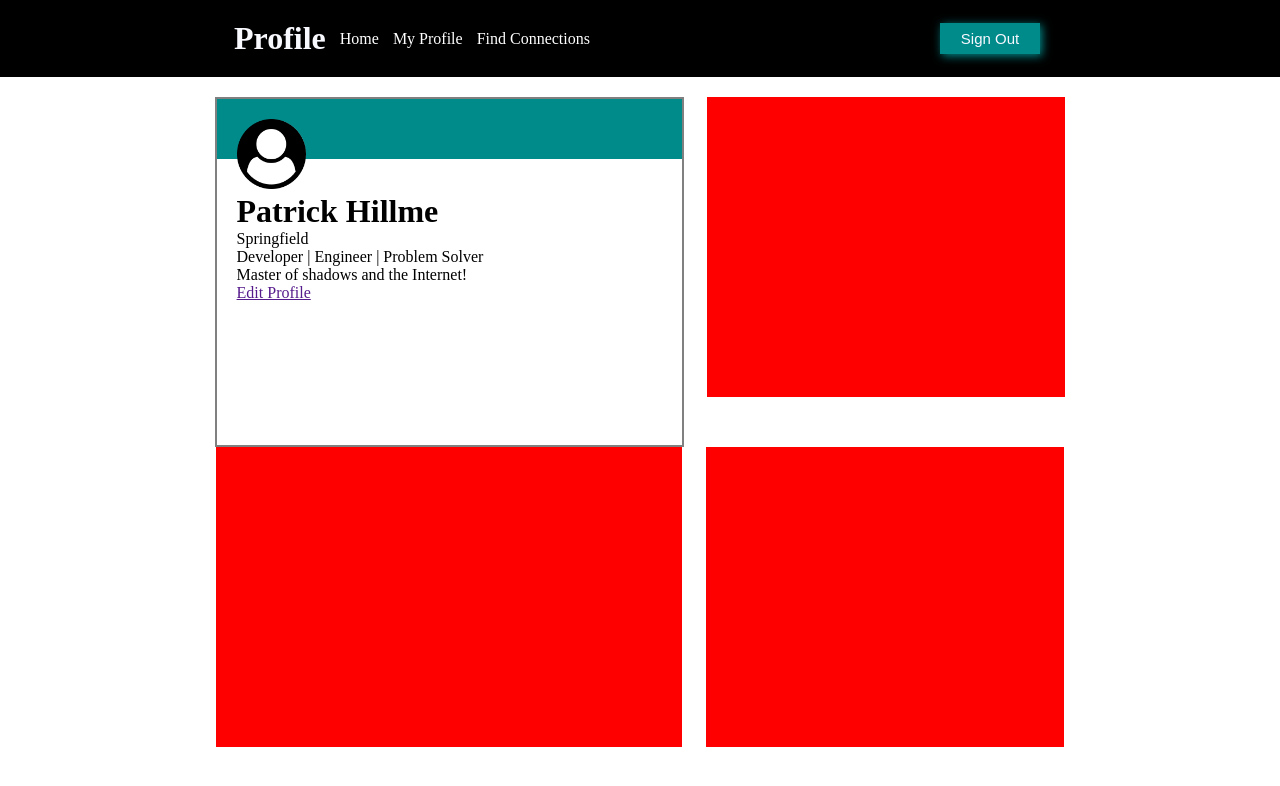
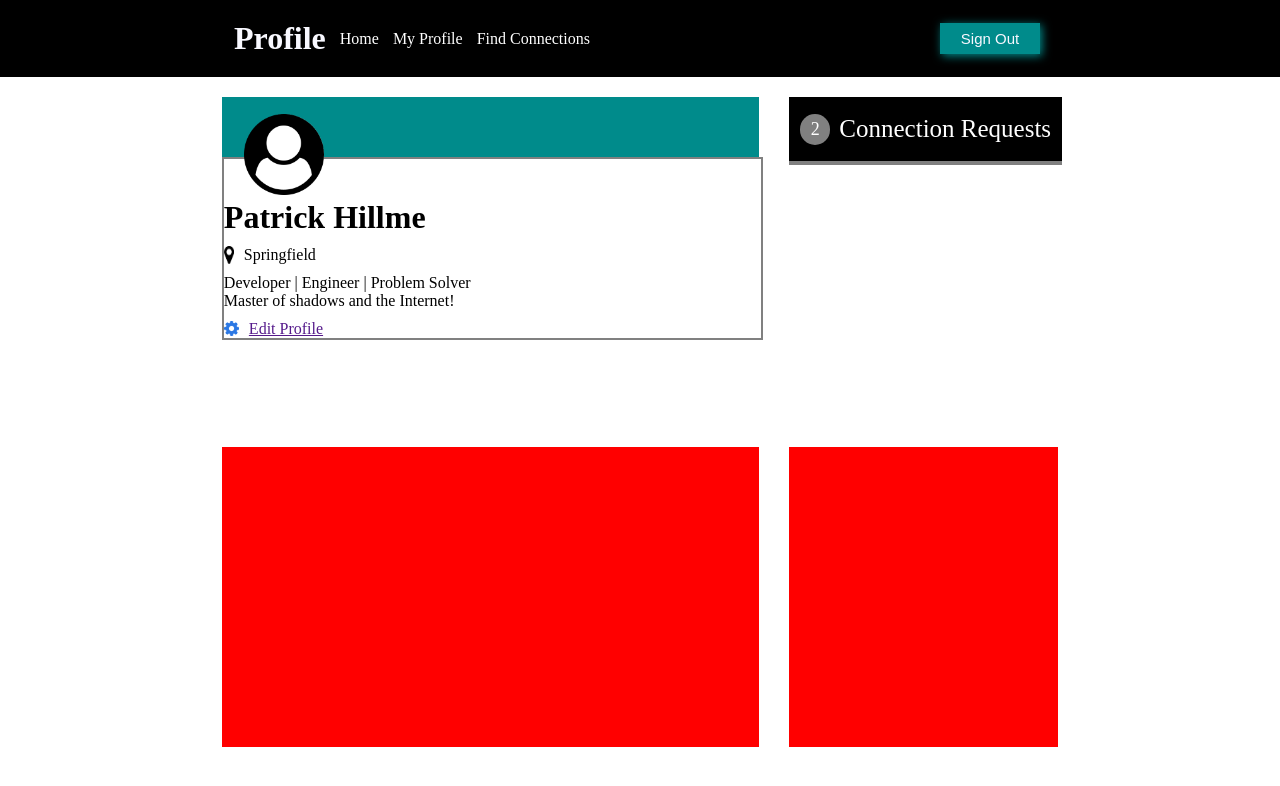
Before and after one commit to Patrick-Hillme/Web_Fun, a plain HTML site: page Profile_Page/profile_page.html in a window 1280 px wide. Shown: the top 786 px of the page. Drawn offline with Linux system fonts and the light colour scheme.

Commit message:
Worked on connection requests and border of user card

```diff
--- a/Profile_Page/profile_page.html
+++ b/Profile_Page/profile_page.html
@@ -22,16 +22,33 @@
     <div class="container">
         <div class="profile">
             <div class="ribbon"></div>
-            <div class="user-photo"><img src="./icons/user-circle.png" alt="User Photo"></div>
+            <!-- <div class="user-photo"></div> -->
             <div class="profile-info">
+                <img src="./icons/user-circle.png" alt="User Photo" class="user-photo">
                 <h1>Patrick Hillme</h1>
-                <div class="location"><p>Springfield</p></div>
-                <p>Developer | Engineer | Problem Solver</p>
-                <p>Master of shadows and the Internet!</p>
-                <a href="">Edit Profile</a>
+                <div class="location">
+                    <img src="./icons/map-marker.png" alt="Map Marker">
+                    <p>Springfield</p>
+                </div>
+                <div class="user-info">
+                    <p>Developer | Engineer | Problem Solver</p>
+                    <p>Master of shadows and the Internet!</p>
+                </div>
+                <div class="edit-profile">
+                    <img src="./icons/gear.png" class="gear-icon" alt="Gear Icon">
+                    <a href="">Edit Profile</a>
+                </div>
             </div>
         </div>
-        <div class="requests"></div>
+        <div class="requests">
+            <div class="request-ribbon">
+                <p class="request-number">2</p>
+                <p>Connection Requests</p>
+            </div>
+            <div class="request-box">
+
+            </div>
+        </div>
         <div class="education"></div>
         <div class="connections"></div>
     </div>
--- a/Profile_Page/style.css
+++ b/Profile_Page/style.css
@@ -48,25 +48,25 @@
 }
 
 .profile {
-    width: 52%;
-    border: 2px solid grey;
+    width: 60%;
+    /* border: 2px solid grey; */
 }
 
 .requests {
-    background-color: red;
-    width: 40%;
+    /* border: 2px solid grey; */
+    width: 30%;
     height: 300px;
 }
 
 .education {
     background-color: red;
-    width: 52%;
+    width: 60%;
     height: 300px;
 }
 
 .connections {
     background-color: red;
-    width: 40%;
+    width: 30%;
     height: 300px;
 }
 
@@ -77,11 +77,66 @@
 }
 
 .profile-info {
-    margin-left: 20px   ;
+    /* margin-left: 20px   ; */
+    width: 100%;
+    border: 2px solid grey;
 }
 
-.user-photo img{
+.user-photo {
     width: 15%;
     margin-left: 20px;
-    margin-top: -40px;
+    margin-top: -45px;
+    position: inherit;
 }
+
+.location {
+    display: flex;
+    margin: 10px 0;
+}
+
+.location img {
+    width: 10px;
+    margin-right: 10px;
+}
+
+.user-info {
+    margin: 10px 0;
+}
+
+.gear-icon {
+    width: 15px;
+    margin-right: 10px;
+}
+
+.edit-profile {
+    display: flex;
+    align-items: center;
+}
+
+.request-ribbon {
+    background-color: black;
+    width: 100%;
+    height: 60px;
+    border: 2px solid black;
+    display: flex;
+    align-items: center;
+    color: white;
+    font-size: 25px;
+    justify-content: space-evenly;
+}
+
+.request-number {
+    background-color: grey;
+    border-radius: 50px;
+    padding: 5px;
+    width: 20px;
+    color: white;
+    font-size: large;
+    text-align: center;
+    /* margin: 0 20px; */
+}
+
+.request-box {
+    border: 2px solid grey;
+    width: 100%;
+}
```
